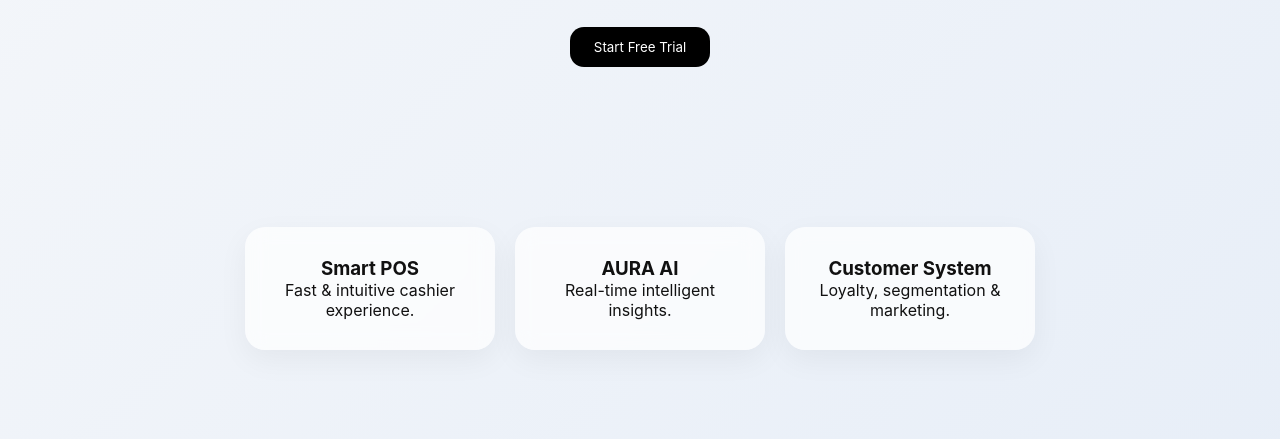
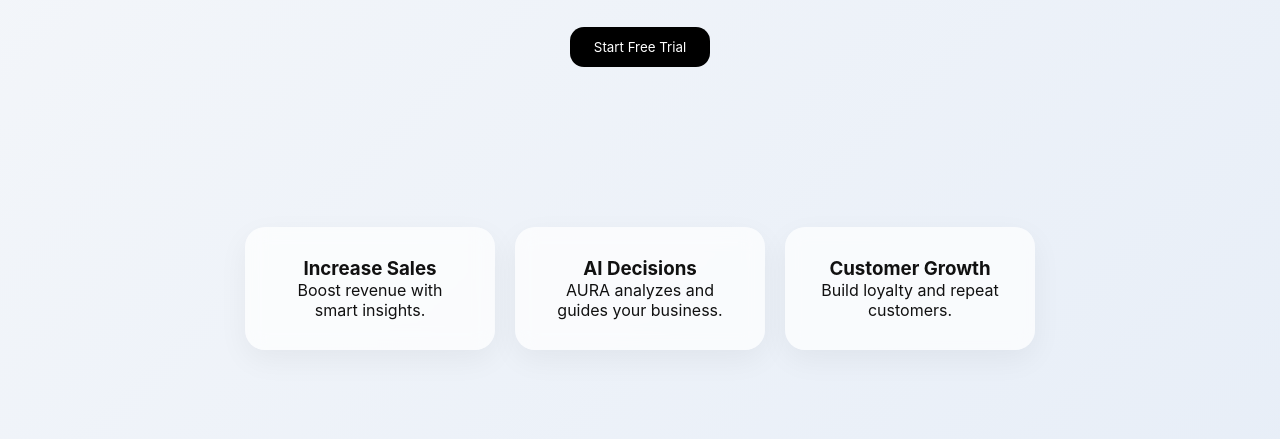
Before and after one commit to BANDAROV-ui/cashiro-landing, a plain HTML site: page index.html in a window 1280 px wide. Shown: the part 361-800 px from the top of the page. Drawn offline with Linux system fonts and the light colour scheme.

Commit message:
Update index.html

```diff
--- a/index.html
+++ b/index.html
@@ -22,18 +22,18 @@
 
 <section class="features">
   <div class="card">
-    <h3>Smart POS</h3>
-    <p>Fast & intuitive cashier experience.</p>
+    <h3>Increase Sales</h3>
+    <p>Boost revenue with smart insights.</p>
   </div>
 
   <div class="card">
-    <h3>AURA AI</h3>
-    <p>Real-time intelligent insights.</p>
+    <h3>AI Decisions</h3>
+    <p>AURA analyzes and guides your business.</p>
   </div>
 
   <div class="card">
-    <h3>Customer System</h3>
-    <p>Loyalty, segmentation & marketing.</p>
+    <h3>Customer Growth</h3>
+    <p>Build loyalty and repeat customers.</p>
   </div>
 </section>
 
@@ -73,6 +73,14 @@
         </div>
       </div>
 
+      <div class="chart">
+        <div class="bar" style="height:40%"></div>
+        <div class="bar" style="height:70%"></div>
+        <div class="bar" style="height:55%"></div>
+        <div class="bar" style="height:90%"></div>
+        <div class="bar" style="height:60%"></div>
+      </div>
+
     </div>
 
   </div>
```
